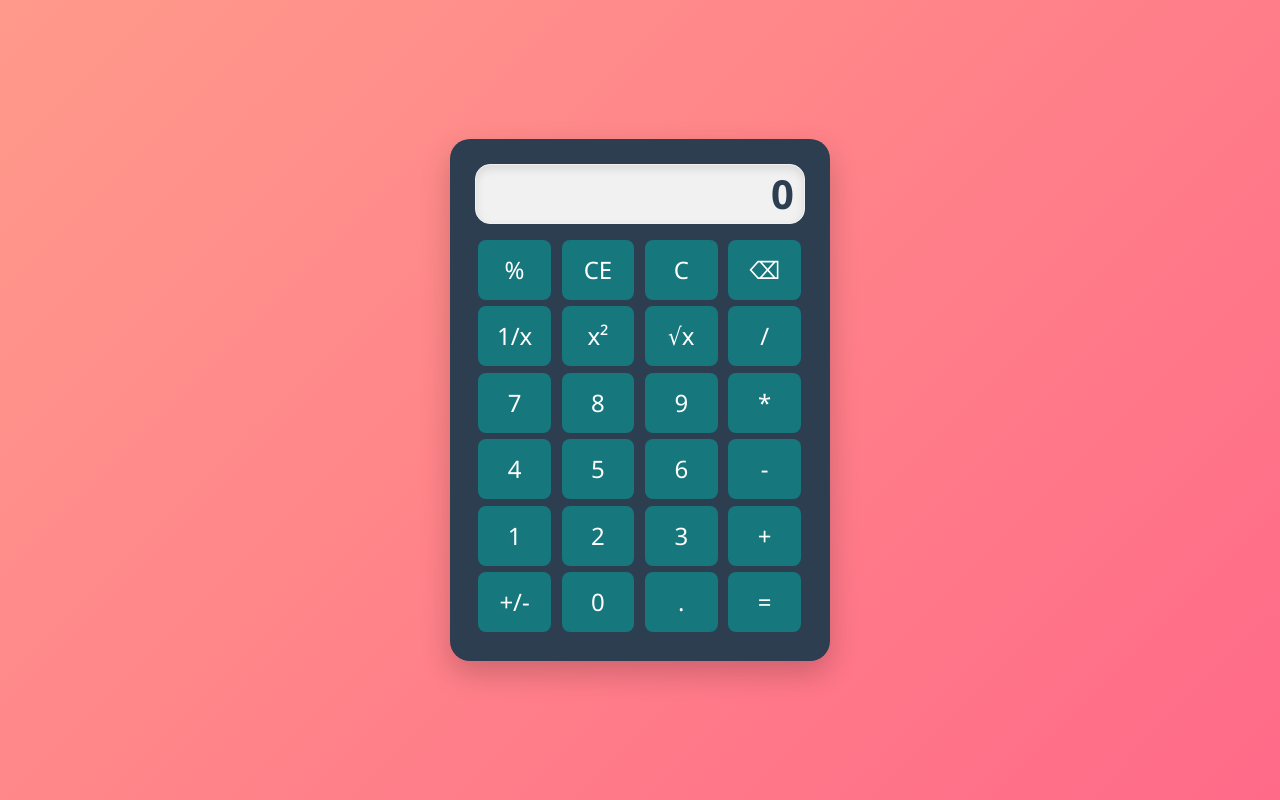
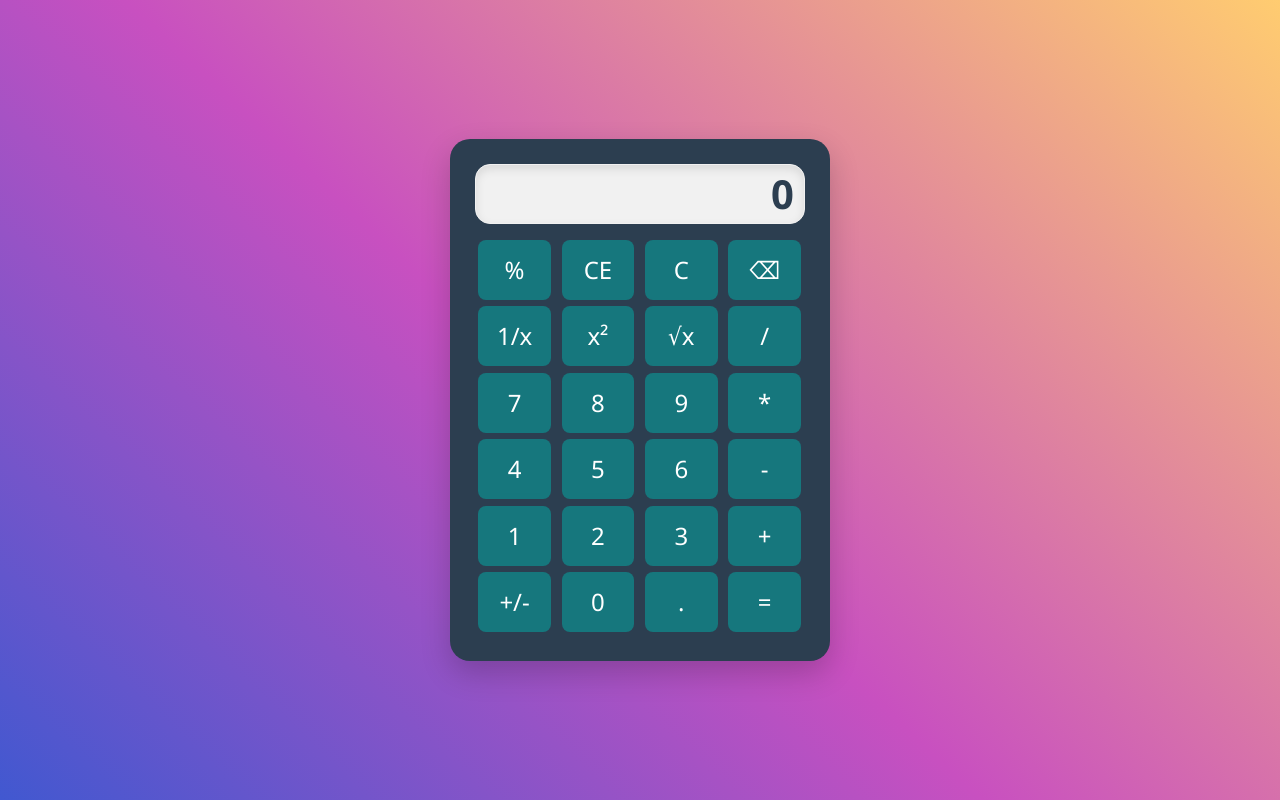
Before and after one commit to saifkha09090/calculator, a plain HTML site: page index.html in a window 1280 px wide. Drawn offline with nearby package versions, Linux system fonts and the light colour scheme.

Commit message:
Update style.css

```diff
--- a/style.css
+++ b/style.css
@@ -1,5 +1,7 @@
 body {
-  background: linear-gradient(135deg, #ff9a8b, #ff6a88);
+  background-color: #4158D0;
+  background-image: linear-gradient(43deg, #4158D0 0%, #C850C0 46%, #FFCC70 100%);
+  ;
   display: flex;
   justify-content: center;
   align-items: center;
```
